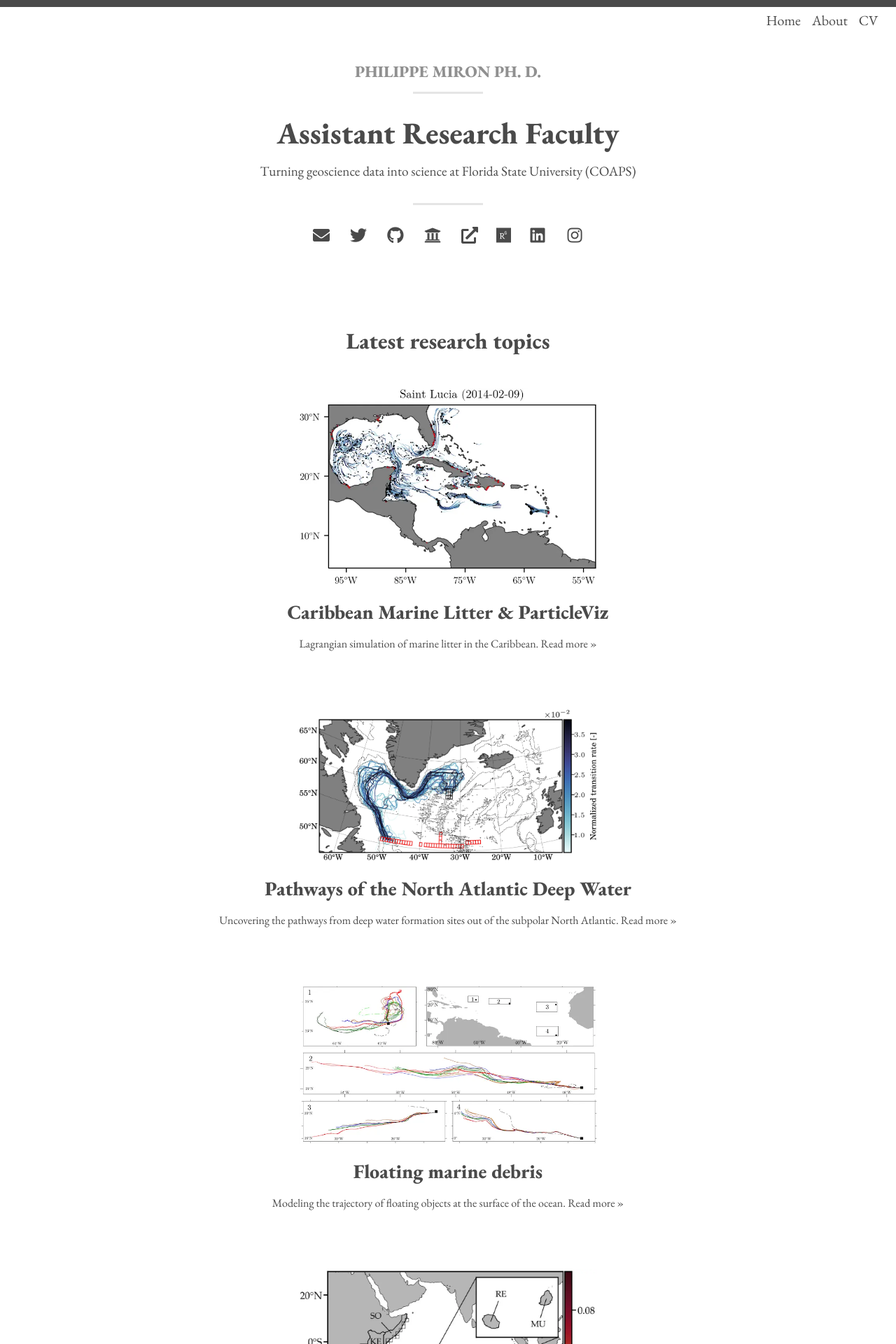
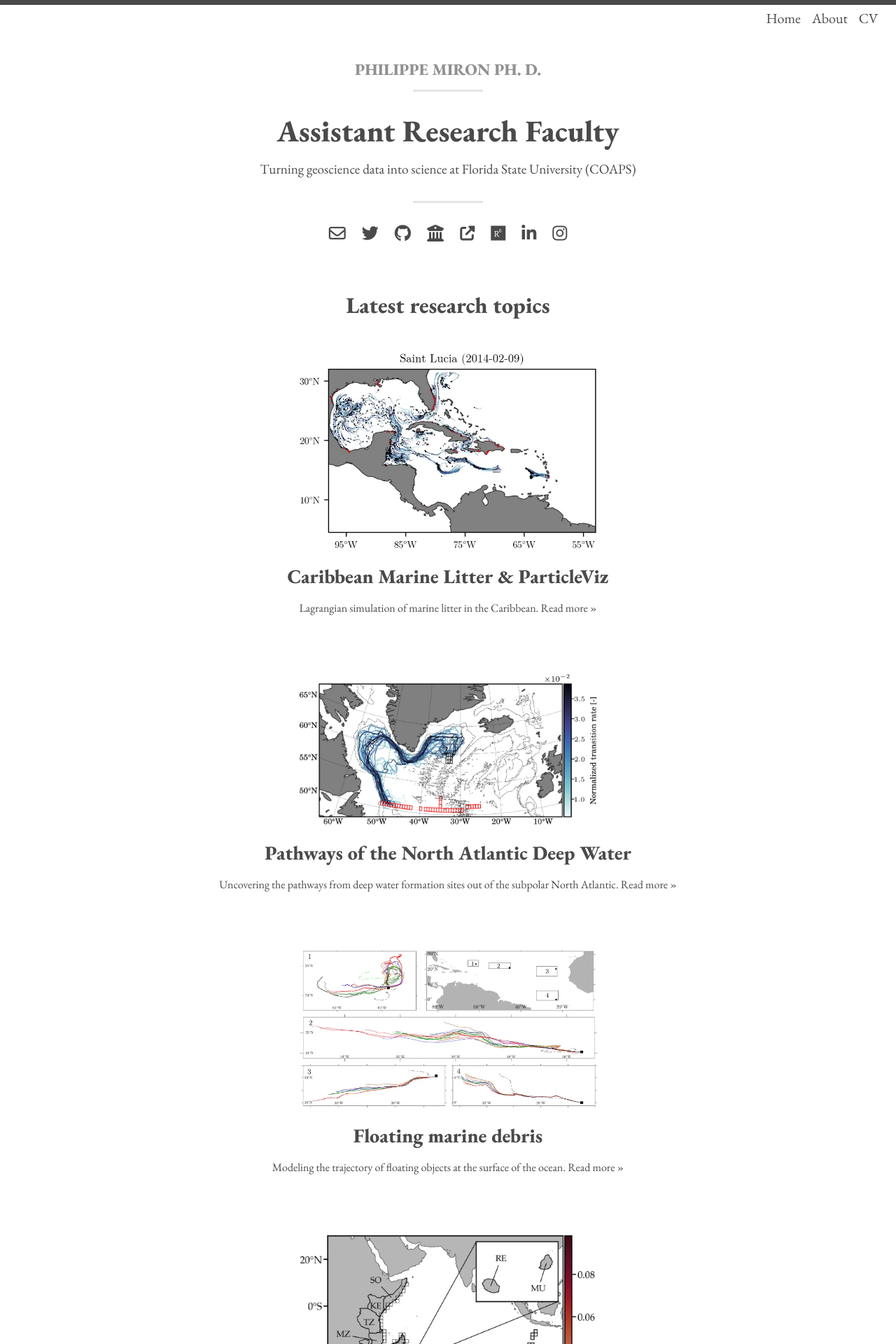
Before and after one commit to philippemiron/philippemiron.github.io, a Jekyll site: the page built from index.html, in a window 1280 px wide. Shown: the top 1920 px of the page at 70% size. Built offline with Jekyll 4.4.1, drawn with Linux system fonts in a browser that asks for light colours; nearby versions of some CDN libraries; the list of posts is cut into pages by our own code.

Commit message:
small UI changes and upgrade to fontawesome 6

```diff
--- a/_config.yml
+++ b/_config.yml
@@ -15,7 +15,7 @@ theme_settings:
      <p>Turning geoscience data into science at Florida State University (COAPS)<p>
   header_text_feature_image:
   footer_text: >
-    Made with <i class="far fa-fw fa-heart"></i> and powered by <a href="http://jekyllrb.com">Jekyll</a>
+    Made with <i class="fa-regular fa-heart"></i> and powered by <a href="http://jekyllrb.com">Jekyll</a>
   # Icons
   rss: false
   email_address: pmiron@fsu.edu
--- a/_includes/footer.html
+++ b/_includes/footer.html
@@ -1,4 +1,4 @@
-<script src="{{ "/js/main.js" | prepend: site.baseurl }}"></script>
+<script src="{{ "/js/main.js" | prepend: site.baseurl }}" async></script>
 
 {% if site.theme_settings.footer_text %}
 <footer class="site-footer">
--- a/_includes/head.html
+++ b/_includes/head.html
@@ -3,7 +3,6 @@
 	<title>{% if page.title %}{{ page.title }} |{% endif %} {{ site.theme_settings.title }}</title>
 	<meta name="description" content="{% if page.excerpt %}{{ page.excerpt | strip_html | strip_newlines | truncate: 160 }}{% else %}{{ site.theme_settings.description }}{% endif %}">
 	<meta name="viewport" content="width=device-width, initial-scale=1">
-	<meta http-equiv="X-Frame-Options" content="sameorigin">
 
 	<!-- CSS -->
 	<link rel="stylesheet" href="{{ "/css/main.css" | prepend: site.baseurl }}">
@@ -15,7 +14,7 @@
 	<link rel="canonical" href="{{ page.url | replace:'index.html','' | prepend: site.baseurl | prepend: site.url }}">
 
 	<!-- Font Awesome -->
-	<link rel="stylesheet" href="https://use.fontawesome.com/releases/v5.13.0/css/all.css">
+  <link rel="stylesheet" href="https://use.fontawesome.com/releases/v6.1.1/css/all.css">
 
 	<!-- Google Fonts -->
 	{% if site.theme_settings.google_fonts %}
--- a/_includes/icons.html
+++ b/_includes/icons.html
@@ -1,7 +1,7 @@
 {% if site.theme_settings.email_address %}
 <li>
 	<a href="mailto:{{ site.theme_settings.email_address }}" target="_blank" title="{{ site.theme_settings.str_email }}">
-		<i class="fa fa-fw fa-envelope"></i>
+		<i class="fa-regular fa-envelope"></i>
 	</a>
 </li>
 {% endif %}
@@ -9,7 +9,7 @@
 {% if site.theme_settings.twitter %}
 <li>
 	<a href="https://twitter.com/{{ site.theme_settings.twitter }}" target="_blank" title="{{ site.theme_settings.str_follow_on }} Twitter">
-		<i class="fab fa-fw fa-twitter"></i>
+		<i class="fa-brands fa-twitter"></i>
 	</a>
 </li>
 {% endif %}
@@ -17,7 +17,7 @@
 {% if site.theme_settings.github %}
 <li>
 	<a href="https://github.com/{{ site.theme_settings.github }}" target="_blank" title="{{ site.theme_settings.str_follow_on }} GitHub">
-		<i class="fab fa-fw fa-github"></i>
+		<i class="fa-brands fa-github"></i>
 	</a>
 </li>
 {% endif %}
@@ -25,7 +25,7 @@
 {% if site.theme_settings.gscholar %}
 <li>
 	<a href="https://scholar.google.com/citations?user={{ site.theme_settings.gscholar }}/&hl=en" target="_blank" title="{{ site.theme_settings.str_follow_on }} Google scholar">
-		<i class="fa fa-fw fa-university"></i>
+		<i class="fa-solid fa-building-columns"></i>
 	</a>
 </li>
 {% endif %}
@@ -33,7 +33,7 @@
 {% if site.theme_settings.uwebsite %}
 <li>
 	<a href="{{ site.theme_settings.uwebsite }}" target="_blank" title="{{ site.theme_settings.str_follow_on }} group's site">
-		<i class="fas fa-fw fa-external-link-alt"></i>
+		<i class="fa-solid fa-up-right-from-square"></i>
 	</a>
 </li>
 {% endif %}
@@ -41,7 +41,7 @@
 {% if site.theme_settings.researchgate %}
 <li>
 	<a href="https://www.researchgate.net/profile/{{ site.theme_settings.researchgate }}" target="_blank" title="{{ site.theme_settings.str_follow_on }} Research Gate">
-		<i class="fab fa-researchgate"></i>
+		<i class="fa-brands fa-researchgate"></i>
 	</a>
 </li>
 {% endif %}
@@ -49,7 +49,7 @@
 {% if site.theme_settings.linkedin %}
 <li>
 	<a href="https://www.linkedin.com/in/{{ site.theme_settings.linkedin }}" target="_blank" title="{{ site.theme_settings.str_follow_on }} LinkedIn">
-		<i class="fab fa-fw fa-linkedin"></i>
+		<i class="fa-brands fa-linkedin-in"></i>
 	</a>
 </li>
 {% endif %}
@@ -57,7 +57,7 @@
 {% if site.theme_settings.instagram %}
 <li>
 	<a href="http://instagram.com/{{ site.theme_settings.instagram }}" target="_blank" title="{{ site.theme_settings.str_follow_on }} Instagram">
-		<i class="fab fa-fw fa-instagram"></i>
+		<i class="fa-brands fa-instagram"></i>
 	</a>
 </li>
 {% endif %}
@@ -67,7 +67,7 @@
 {% if site.theme_settings.facebook %}
 <li>
 	<a href="https://www.facebook.com/{{ site.theme_settings.facebook }}" target="_blank" title="{{ site.theme_settings.str_follow_on }} Facebook">
-		<i class="fa fa-fw fa-facebook"></i>
+		<i class="fa-brands fa-facebook"></i>
 	</a>
 </li>
 {% endif %}
@@ -75,7 +75,7 @@
 {% if site.theme_settings.reddit %}
 <li>
 	<a href="https://www.reddit.com/user/{{ site.theme_settings.reddit }}" target="_blank" title="{{ site.theme_settings.str_follow_on }} Reddit">
-		<i class="fa fa-fw fa-reddit"></i>
+		<i class="fa-brands fa-reddit"></i>
 	</a>
 </li>
 {% endif %}
@@ -83,7 +83,7 @@
 {% if site.theme_settings.stack_exchange %}
 <li>
 	<a href="{{ site.theme_settings.stack_exchange }}" target="_blank" title="{{ site.theme_settings.str_follow_on }} Stack Exchange">
-		<i class="fa fa-fw fa-stack-exchange"></i>
+		<i class="fa-brands fa-stack-exchange"></i>
 	</a>
 </li>
 {% endif %}
@@ -91,7 +91,7 @@
 {% if site.theme_settings.youtube %}
 <li>
 	<a href="https://www.youtube.com/user/{{ site.theme_settings.youtube }}" target="_blank" title="{{ site.theme_settings.str_follow_on }} YouTube">
-		<i class="fa fa-fw fa-youtube"></i>
+		<i class="fa-brands fa-youtube"></i>
 	</a>
 </li>
 {% endif %}
--- a/_sass/base/_utility.scss
+++ b/_sass/base/_utility.scss
@@ -6,9 +6,9 @@
   }
 }
 %padding-regular {
-  padding: $padding-small $padding-large;
+  padding: $padding-small * 0.25 $padding-large;
   @media (max-width: 1000px) {
-    padding: $padding-small * 1.5 $padding-large / 2.3;
+    padding: $padding-small * 0.5 $padding-large / 2.3;
   }
 }
 %padding-header {
--- a/_sass/includes/_header.scss
+++ b/_sass/includes/_header.scss
@@ -1,7 +1,7 @@
 .site-header {
   @extend %padding-small;
   background: $brand-color;
-  border-top:10px solid $header-desc-background-color;
+  border-top:7px solid $header-desc-background-color;
   display: inline-block;
   width: 100%;
 
```
